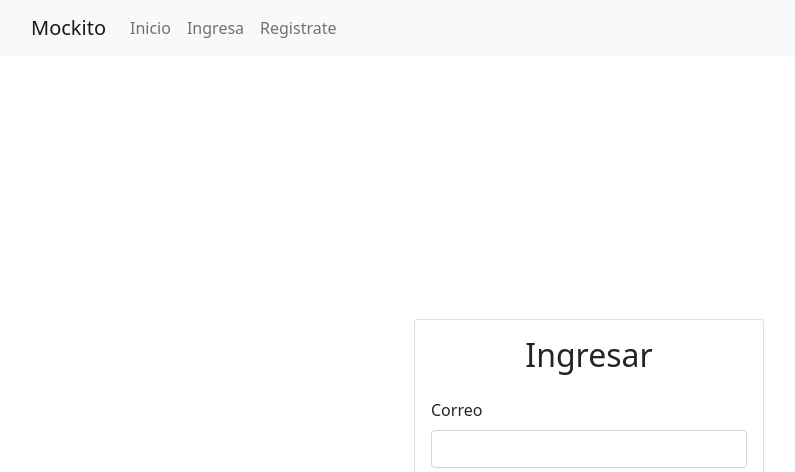
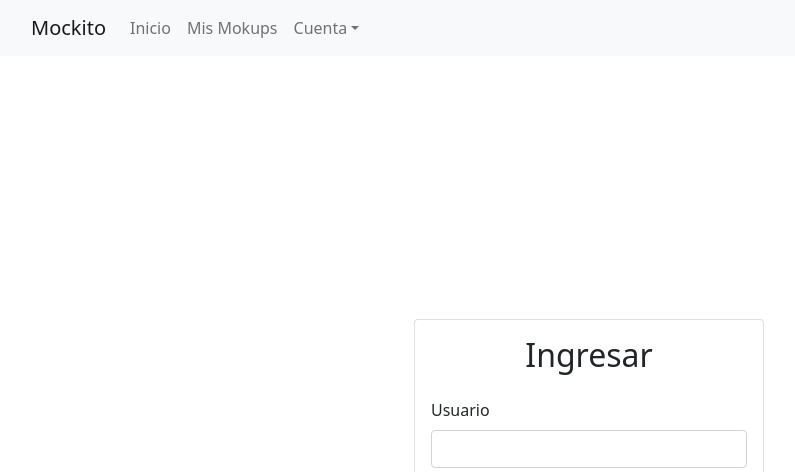
Before and after one commit to ThElement12/ProgramacionWebAvanzada, a React (Create React App) app in the folder Practica 2/frontend/: page /login in a window 1280 px wide. Shown: the top 472 px of the page, without its empty margins (51-846 px from the left). Built offline with nearby package versions, Linux system fonts and the light colour scheme; sample sign-in values are in the browser's storage.

Commit message:
Se conecta el login y el registro con el backed

```diff
--- a/Practica 2/frontend/package.json
+++ b/Practica 2/frontend/package.json
@@ -6,12 +6,14 @@
     "@testing-library/jest-dom": "^5.14.1",
     "@testing-library/react": "^11.2.7",
     "@testing-library/user-event": "^12.8.3",
+    "axios": "^0.22.0",
     "bootstrap": "^5.1.2",
+    "jwt-decode": "^3.1.2",
     "react": "^17.0.2",
     "react-bootstrap": "^1.6.4",
     "react-dom": "^17.0.2",
     "react-router-dom": "^5.3.0",
-    "react-scripts": "4.0.3",
+    "react-scripts": "^4.0.3",
     "web-vitals": "^1.1.2"
   },
   "scripts": {
--- a/Practica 2/frontend/src/Components/Navigation/index.jsx
+++ b/Practica 2/frontend/src/Components/Navigation/index.jsx
@@ -2,7 +2,7 @@ import React, { useEffect, useState } from "react";
 import { useHistory, Link } from "react-router-dom";
 import { Navbar, Nav, NavDropdown, Button, Container } from "react-bootstrap";
 
-import Auth from "../../Utils/auth.js";
+import Auth from "../../Utils/auth.service.js";
 
 import "bootstrap/dist/css/bootstrap.min.css";
 //import Logo from "../../assets/img/Logo.png";
@@ -28,16 +28,13 @@ export default function Navigation() {
     history.push("/login");
   };
   const loggedNavBar = () => {
-    if (usuario === "") {
+    if (!sessionStorage.getItem('jwt')) {
       return <Nav className="me-auto">
         <Nav.Link className="MenuItem" as={Link} to="/home">
           Inicio
         </Nav.Link>
         <Nav.Link className="MenuItem" as={Link} to="/login">
           Ingresa
-        </Nav.Link>
-        <Nav.Link className="MenuItem" as={Link} to="/register">
-          Registrate
         </Nav.Link>
       </Nav>
     }else{
@@ -50,7 +47,10 @@ export default function Navigation() {
       </Nav.Link>
       <NavDropdown title="Cuenta" id="basic-nav-dropdown">
         <NavDropdown.Item as={Link} to="/users" className="link">
-          Usuarios
+          Administrar Usuarios
+        </NavDropdown.Item>
+        <NavDropdown.Item  as={Link} to="/register" className="link">
+          Registrar Usuario
         </NavDropdown.Item>
         <NavDropdown.Item onClick={logOut} className="link">
           Cerrar Sesion
@@ -58,7 +58,6 @@ export default function Navigation() {
       </NavDropdown>
     </Nav>
     }
-
   }
 
   return (
--- a/Practica 2/frontend/src/Pages/Login/index.jsx
+++ b/Practica 2/frontend/src/Pages/Login/index.jsx
@@ -1,33 +1,46 @@
 import React, { useState } from "react";
 import { Form, Button, Card, Alert } from "react-bootstrap";
 import { useHistory } from "react-router-dom";
+import jwt_decode from "jwt-decode";
 
 //import { Auth } from "../../utils/firebase";
 //import logo from "../../assets/img/Logo.png";
 
+import  AuthService from '../../Utils/auth.service.js'
 import "./Login.css";
 import "bootstrap/dist/css/bootstrap.min.css";
 
 const Login = () => {
-  const [email, setEmail] = useState("");
-  const [pass, setPass] = useState("");
+  const [credential, setUsername] = useState("");
+  const [password, setPass] = useState("");
   const [msgError, setmsgError] = useState("");
   const history = useHistory();
 
+
   const onSubmit = (event) => {
     event.preventDefault();
-    console.log(event);
-    //firebaseAuthentication();
+    authentication();
   };
+  const authentication = async () => {
+    await AuthService.login(credential, password)
+      .then(res => {
+        console.log("Decodiao: ")
+        var decoded = jwt_decode(res);
+        console.log(decoded)
+      })
+      .catch(res => {
+        setmsgError(res.message)
+      });
+  }
 
   /*const firebaseAuthentication = () => {
-    Auth.signInWithEmailAndPassword(email, pass)
+    Auth.signInWithEmailAndPassword(username, pass)
       .then(firebaseSuccess)
       .catch(firebaseError);
   };*/
   const firebaseSuccess = () => {
     setmsgError("");
-    fetch(process.env.REACT_APP_BACK_URL + "usuarios/" + email)
+    fetch(process.env.REACT_APP_BACK_URL + "usuarios/" + credential)
       .then((res) => res.json())
       .then((res) => {
         const entries = Object.entries(res[0]);
@@ -69,12 +82,12 @@ const Login = () => {
           <h2 className="text-center mb-4">Ingresar</h2>
           <Form onSubmit={onSubmit}>
             <Form.Group id="correo">
-              <Form.Label>Correo</Form.Label>
+              <Form.Label>Usuario</Form.Label>
               <Form.Control
-                type="email"
-                name="email"
+                type="username"
+                name="username"
                 onChange={(e) => {
-                  setEmail(e.target.value);
+                  setUsername(e.target.value);
                 }}
                 required
               />
--- a/Practica 2/frontend/src/Pages/Register/index.jsx
+++ b/Practica 2/frontend/src/Pages/Register/index.jsx
@@ -1,14 +1,16 @@
 import React, { useState } from "react";
-import { Form, Button, Card, Alert, Row, Col } from "react-bootstrap";
+import { Form, Button, Card, Alert } from "react-bootstrap";
 import { useHistory } from "react-router-dom";
 
 import "bootstrap/dist/css/bootstrap.min.css";
 import "./Register.css"
 
+import  AuthService from '../../Utils/auth.service.js'
+
 const Register = () => {
     const [username, setUsername] = useState("");
-    const [email, setEmail] = useState("");
-    const [pass, setPass] = useState("");
+    const [mail, setEmail] = useState("");
+    const [password, setPass] = useState("");
     const [confirm, setConfirm] = useState("");
 
     const [msgError, setmsgError] = useState("");
@@ -17,13 +19,14 @@ const Register = () => {
 
     const onSubmit = (event) => {
         event.preventDefault();
-        if (pass !== confirm) {
+        if (password !== confirm) {
             setmsgError("Las contraseñas no coinciden");
         } else {
             register()
         }
     }
-    const register = () => {
+    const register = async () => {
+        await AuthService.register(username,password, mail)
 
     }
     const onSucess = () => {
--- /dev/null
+++ b/Practica 2/frontend/src/Utils/auth-header.js
@@ -0,0 +1,7 @@
+export default function authHeader(){
+    if(sessionStorage.getItem('jwt')){
+        return {Authorization: 'Bearer ' + sessionStorage.getItem('jwt')};
+    }else{
+        return {};
+    }
+}
--- a/Practica 2/frontend/src/Utils/auth.js
+++ /dev/null
@@ -1,4 +0,0 @@
-export default class Auth{
-    hola = "klk"
-
-}
--- /dev/null
+++ b/Practica 2/frontend/src/Utils/auth.service.js
@@ -0,0 +1,37 @@
+import axios from "axios";
+
+import authHeader from './auth-header';
+
+
+const API_URL = 'http://localhost:8082/';
+
+class AuthService {
+    login(credential, password) {
+        return axios
+            .post(API_URL + 'auth/login', {
+                credential,
+                password
+            })
+            .then(res => res.data)
+            .then(res => {
+                console.log(res.token)
+                if (res.token) {
+                    sessionStorage.setItem("jwt", res.token)
+                }
+                return res.token
+            })
+    }
+    logout() {
+        sessionStorage.removeItem("jwt");
+    }
+    register(username, password, mail) {
+        return axios.post(API_URL + 'user', {
+            username,
+            password,
+            mail
+        },
+        {headers: authHeader()});
+    }
+}
+
+export default new AuthService();
```
Also changed, not shown: Practica 2/frontend/src/Utils/user.service.js (added, +8 -0 lines), 1 other file (tests, documents, lock files or other folders).
